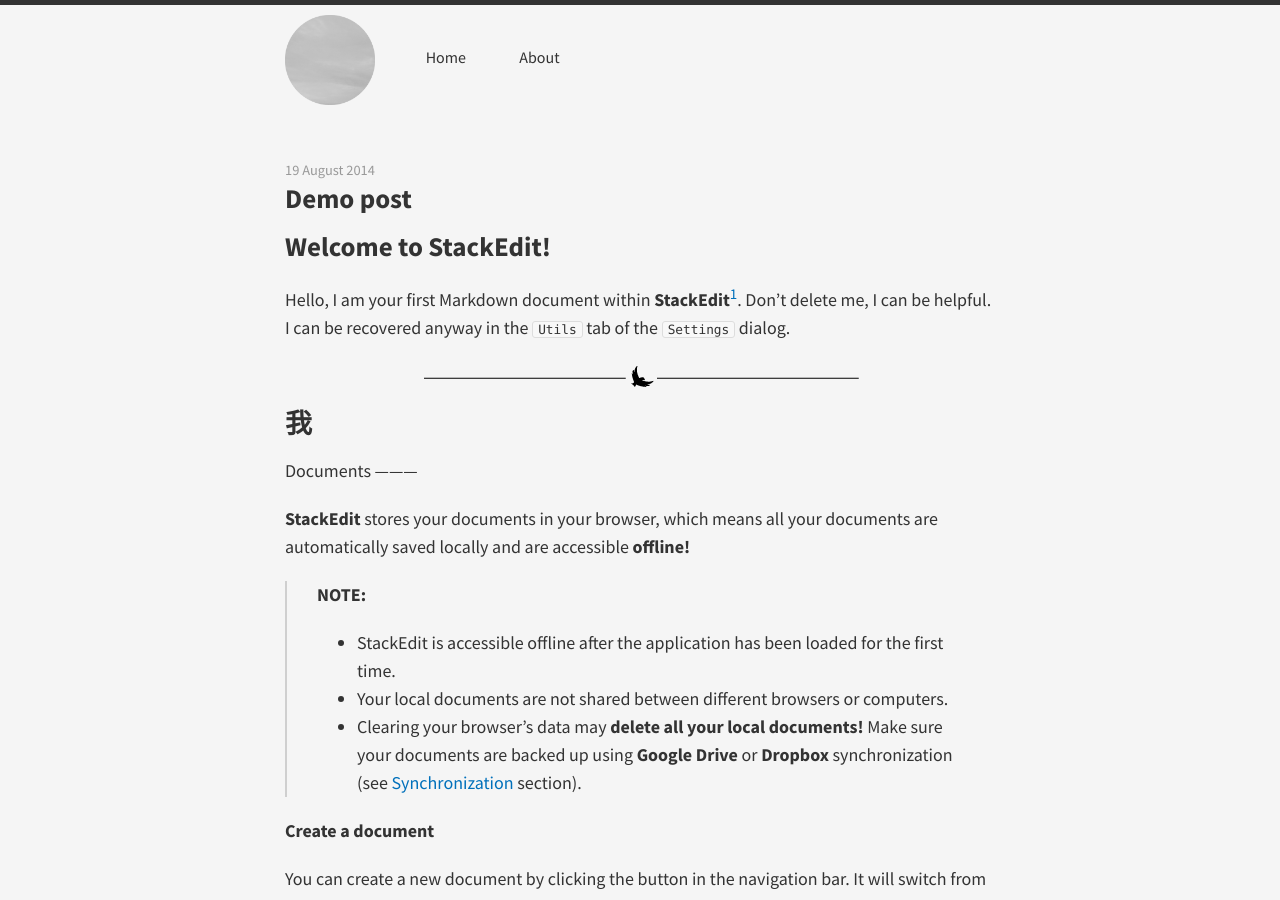
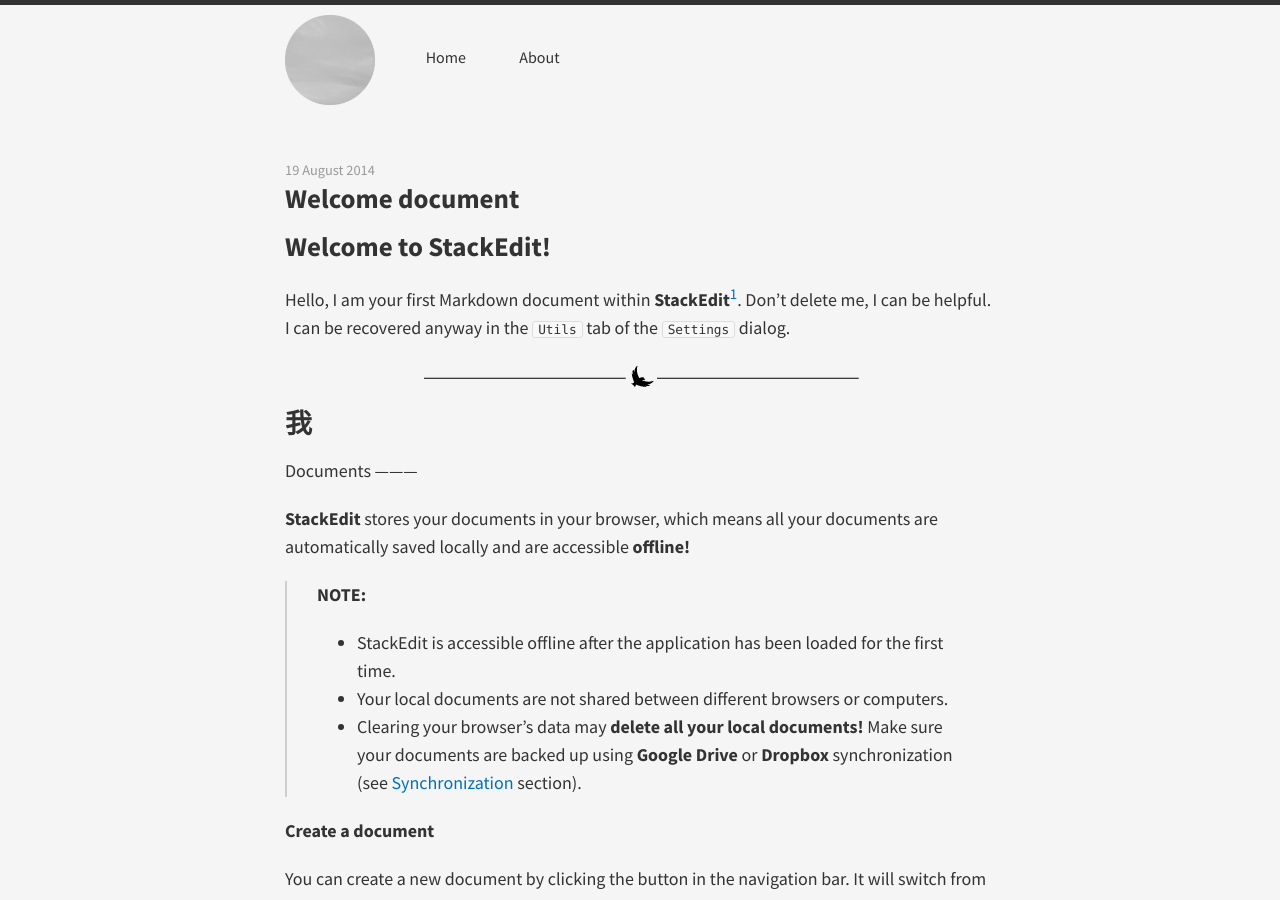
Before and after one commit to mindspop/jekyll-blog, a Jekyll site: the page built from _posts/2014-08-19-Welcome-document.md, in a window 1280 px wide and 900 px high. Built offline with Jekyll 4.4.1, drawn with Linux system fonts in a browser that asks for light colours; nearby versions of some CDN libraries; Markdown is read by kramdown in place of the engine named in the settings; comment, search, counter and statistics services are not loaded.

Commit message:
更新文章

```diff
--- a/_posts/2014-08-19-Welcome-document.md
+++ b/_posts/2014-08-19-Welcome-document.md
@@ -1,6 +1,6 @@
 ---
 layout: post
-title: Demo post
+title: Welcome document
 ---
 
 
```
